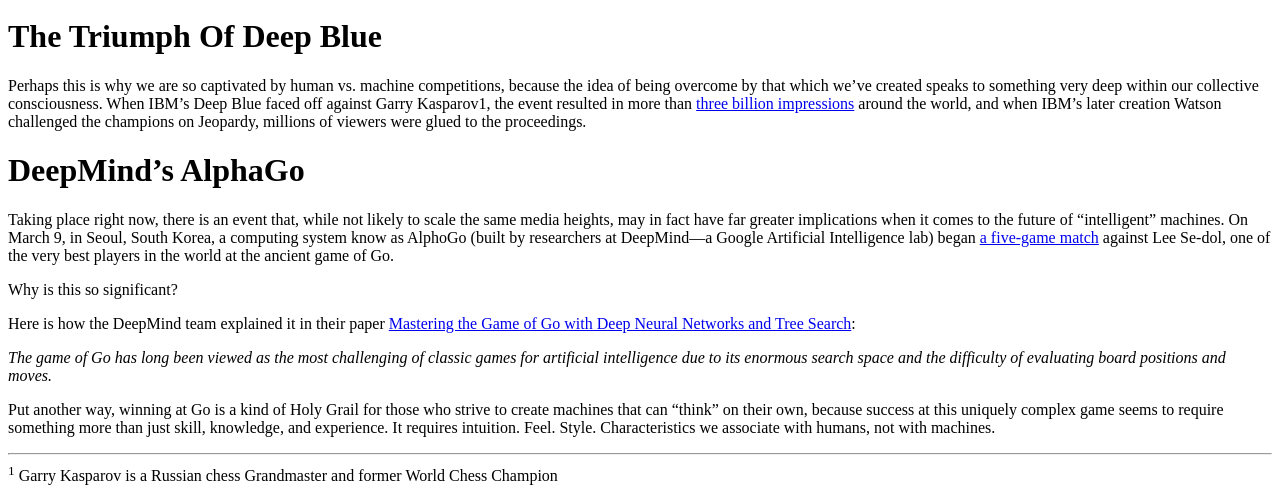
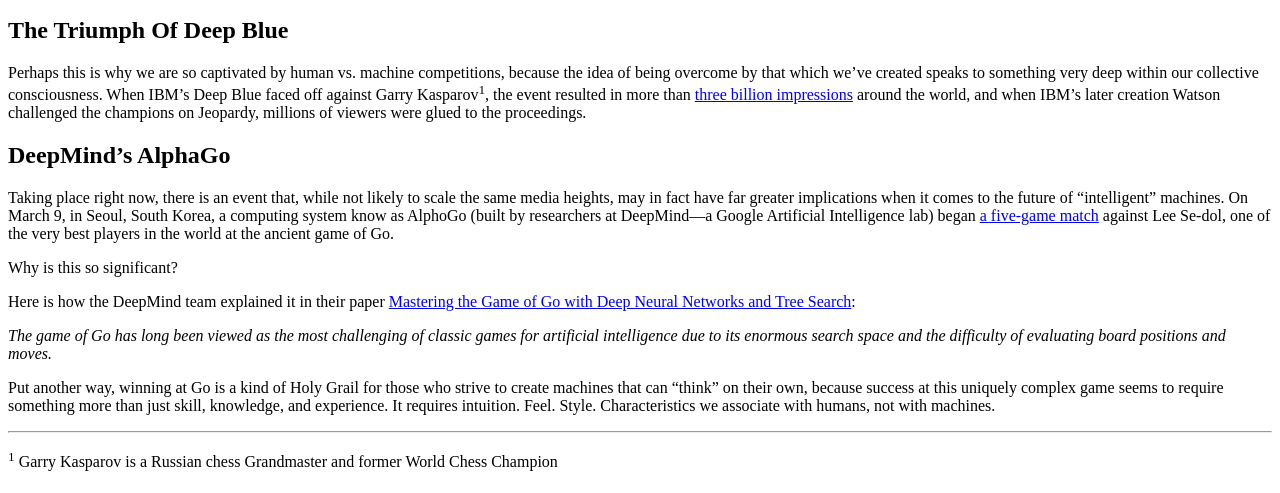
Before and after one commit to pkhisti/mockup-to-article, a plain HTML site: page index.html in a window 1280 px wide. Shown: the part 577-1070 px from the top of the page. Drawn offline with Linux system fonts and the light colour scheme.

Commit message:
Review changes

```diff
--- a/index.html
+++ b/index.html
@@ -15,15 +15,15 @@
 
   <p><i><b>***Breaking News: AlphaGo has won the first two matches!***</b> In this, the third in our series on the epic Go matches being played between AlphaGo (Google’s Artificial Intelligence software) and Lee Se-Dol (Current Go World Champion), we look at the history of Humans vs. Machines, and the innovations that have led us to this incredible moment in time.</i></p>
 
-  <img src="http://i2.wp.com/blog.udacity.com/wp-content/uploads/2016/03/56df2490a351d802222160.gif"/>
+  <img src="http://i2.wp.com/blog.udacity.com/wp-content/uploads/2016/03/56df2490a351d802222160.gif" alt="logo"/>
 
-  <p>For as long as humans have built things, we’ve wrestled with the implications of what we’ve built. In many cases, these philosophical and ethical wrestlings have made for great drama—think Frankenstein, or 2001: A Space Odyssey. Often, the hypothetical scenarios we envision come remarkably close to true, and the discoveries we’ve made in the fields of Artificial Intelligence and Machine Learning make clear that a “computer with a mind of its own” is <strike>going to take over the world</strike> not such a fantastic thing to imagine any longer.</p>
+  <p>For as long as humans have built things, we’ve wrestled with the implications of what we’ve built. In many cases, these philosophical and ethical wrestlings have made for great drama—think Frankenstein, or 2001: A Space Odyssey. Often, the hypothetical scenarios we envision come remarkably close to true, and the discoveries we’ve made in the fields of Artificial Intelligence and Machine Learning make clear that a “computer with a mind of its own” is <s>going to take over the world</s> not such a fantastic thing to imagine any longer.</p>
 
-  <h1>The Triumph Of Deep Blue</h1>
+  <h2>The Triumph Of Deep Blue</h2>
 
-  Perhaps this is why we are so captivated by human vs. machine competitions, because the idea of being overcome by that which we’ve created speaks to something very deep within our collective consciousness. When IBM’s Deep Blue faced off against Garry Kasparov1, the event resulted in more than <a href="http://www-03.ibm.com/ibm/history/ibm100/us/en/icons/deepblue/">three billion impressions</a> around the world, and when IBM’s later creation Watson challenged the champions on Jeopardy, millions of viewers were glued to the proceedings.
+  <p>Perhaps this is why we are so captivated by human vs. machine competitions, because the idea of being overcome by that which we’ve created speaks to something very deep within our collective consciousness. When IBM’s Deep Blue faced off against Garry Kasparov<sup>1</sup>, the event resulted in more than <a href="http://www-03.ibm.com/ibm/history/ibm100/us/en/icons/deepblue/">three billion impressions</a> around the world, and when IBM’s later creation Watson challenged the champions on Jeopardy, millions of viewers were glued to the proceedings.</p>
 
-  <h1>DeepMind’s AlphaGo</h1>
+  <h2>DeepMind’s AlphaGo</h2>
 
   <p>Taking place right now, there is an event that, while not likely to scale the same media heights, may in fact have far greater implications when it comes to the future of “intelligent” machines. On March 9, in Seoul, South Korea, a computing system know as AlphoGo (built by researchers at DeepMind—a Google Artificial Intelligence lab) began <a href="http://venturebeat.com/2016/02/04/youtube-will-livestream-googles-ai-playing-go-superstar-lee-sedol-in-march/">a five-game match</a> against Lee Se-dol, one of the very best players in the world at the ancient game of Go.</p>
 
@@ -32,7 +32,9 @@
   <p>Here is how the DeepMind team explained it in their paper <a href="http://airesearch.com/wp-content/uploads/2016/01/deepmind-mastering-go.pdf">Mastering the Game of Go with Deep Neural Networks and Tree Search</a>:
   <p><i>The game of Go has long been viewed as the most challenging of classic games for artificial intelligence due to its enormous search space and the difficulty of evaluating board positions and moves.</i></p>
   <p>Put another way, winning at Go is a kind of Holy Grail for those who strive to create machines that can “think” on their own, because success at this uniquely complex game seems to require something more than just skill, knowledge, and experience. It requires intuition. Feel. Style. Characteristics we associate with humans, not with machines.</p>
-  <hr/>
-  <sup>1</sup> Garry Kasparov is a Russian chess Grandmaster and former World Chess Champion
+  <hr>
+  <aside>
+    <p><sup>1</sup> Garry Kasparov is a Russian chess Grandmaster and former World Chess Champion</p>
+  </aside>
 </body>
 </html>
```
